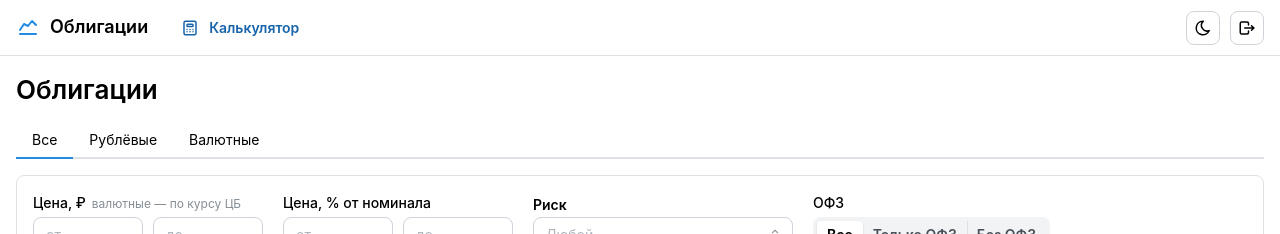
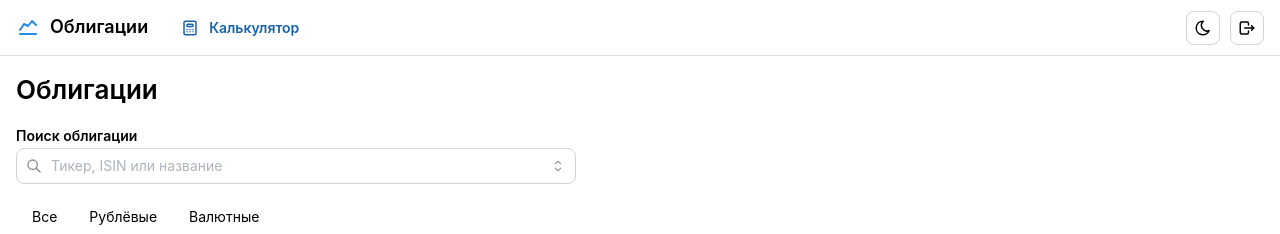
Before and after one commit to Monbar921/invest-api-ui, a React (Vite) app: page /bonds in a window 1280 px wide. Shown: the top 234 px of the page. Built offline with nearby package versions, Linux system fonts and the light colour scheme; no server answers.

Commit message:
INV-001 Search in bonds tab

```diff
--- a/src/components/BondSearch.tsx
+++ b/src/components/BondSearch.tsx
@@ -14,6 +14,8 @@ interface Props {
   /** Название выбранной облигации - чтобы показать её, даже если её нет в последних подсказках */
   selectedName?: string | null;
   onChange: (ticker: string | null) => void;
+  /** Подпись поля; по умолчанию «Облигация» */
+  label?: string;
 }
 
 interface Option extends ComboboxItem {
@@ -23,7 +25,7 @@ interface Option extends ComboboxItem {
 const label = (ticker: string, name: string | null | undefined) => (name ? `${ticker} — ${name}` : ticker);
 
 /** Нестрогий поиск облигации по тикеру, ISIN или названию: подсказки приходят с бэка по мере ввода */
-export function BondSearch({ value, selectedName, onChange }: Props) {
+export function BondSearch({ value, selectedName, onChange, label: fieldLabel = 'Облигация' }: Props) {
   const selectedLabel = value ? label(value, selectedName) : null;
   const [search, setSearch] = useState(selectedLabel ?? '');
   const [prevLabel, setPrevLabel] = useState(selectedLabel);
@@ -55,7 +57,7 @@ export function BondSearch({ value, selectedName, onChange }: Props) {
 
   return (
     <Select
-      label="Облигация"
+      label={fieldLabel}
       placeholder="Тикер, ISIN или название"
       leftSection={<IconSearch size={16} />}
       rightSection={result.isFetching ? <Loader size="xs" /> : undefined}
--- a/src/pages/BondsPage.tsx
+++ b/src/pages/BondsPage.tsx
@@ -1,9 +1,10 @@
-import { Group, Stack, Tabs, Text, Title } from '@mantine/core';
+import { Box, Group, Stack, Tabs, Text, Title } from '@mantine/core';
 import { useMemo } from 'react';
-import { useSearchParams } from 'react-router';
+import { useNavigate, useSearchParams } from 'react-router';
 import { useBondsPage } from '../api/queries';
 import type { BondScope } from '../api/types';
 import { BondFilters } from '../components/BondFilters';
+import { BondSearch } from '../components/BondSearch';
 import { BondsTable } from '../components/BondsTable';
 import { ErrorState } from '../components/ErrorState';
 import { parseBondSearch, toBondParameters, toSearchParams, type BondSearchState } from '../lib/bondSearchParams';
@@ -17,6 +18,7 @@ const SCOPE_TABS: { value: BondScope; label: string }[] = [
 
 export function BondsPage() {
   const [searchParams, setSearchParams] = useSearchParams();
+  const navigate = useNavigate();
   const state = useMemo(() => parseBondSearch(searchParams), [searchParams]);
   const parameters = useMemo(() => toBondParameters(state), [state]);
 
@@ -50,6 +52,15 @@ export function BondsPage() {
         )}
       </Group>
 
+      {/* поиск по всем облигациям, а не по текущей выборке: выбранная открывается в карточке */}
+      <Box maw={560}>
+        <BondSearch
+          label="Поиск облигации"
+          value={null}
+          onChange={(ticker) => ticker && navigate(`/bonds/${encodeURIComponent(ticker)}`)}
+        />
+      </Box>
+
       <Tabs value={state.scope} onChange={(scope) => scope && update({ scope: scope as BondScope })}>
         <Tabs.List>
           {SCOPE_TABS.map((tab) => (
```
Also changed, not shown: 3 other files (tests, documents, lock files or other folders).
